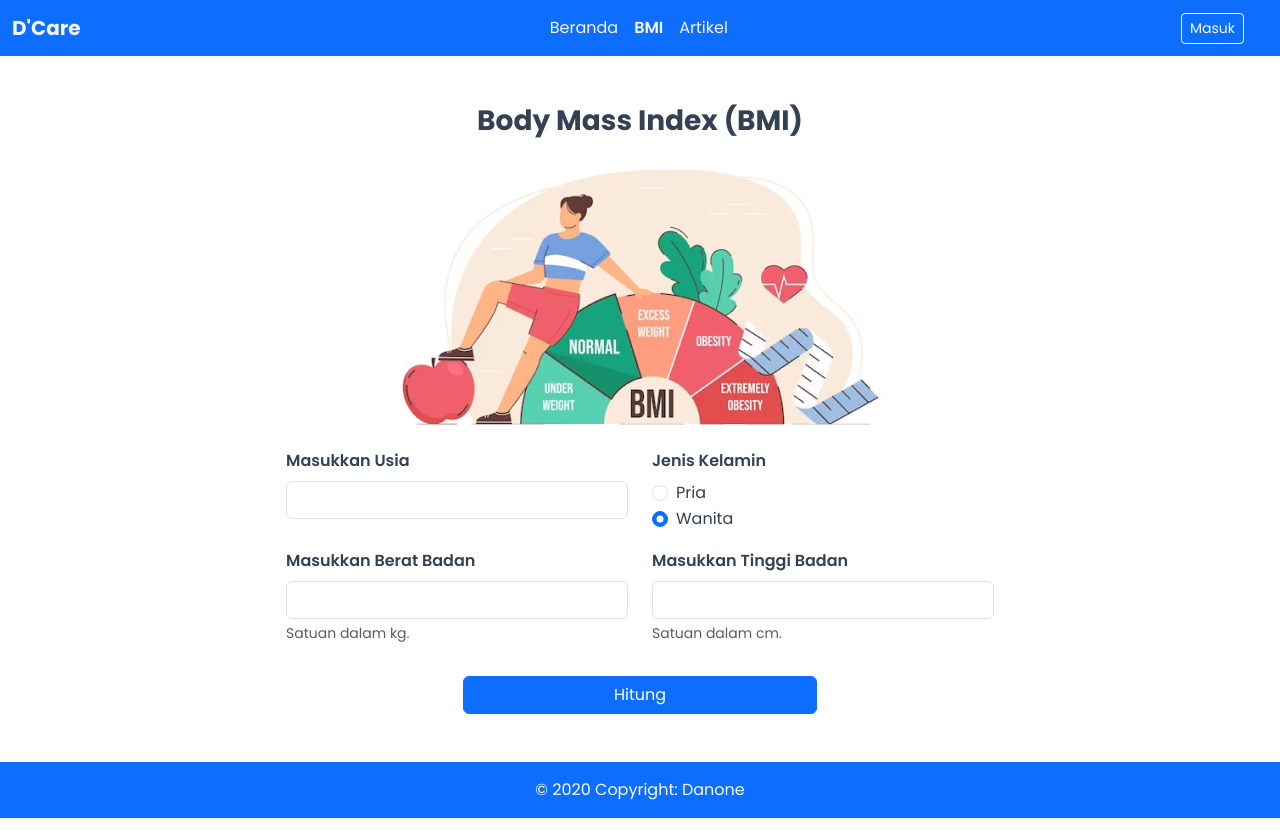
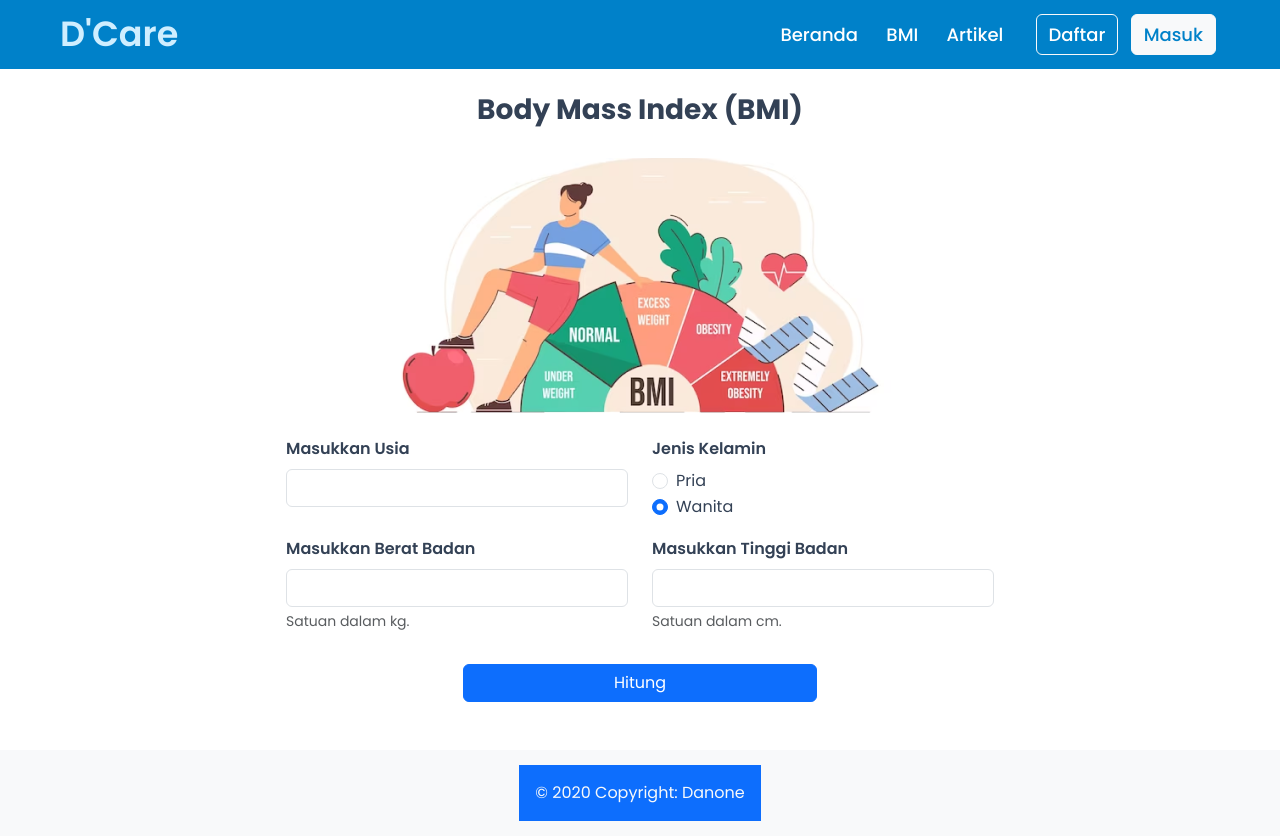
Before and after one commit to tedzies/responsive-web, a plain HTML site: page BMI.html in a window 1280 px wide. Drawn offline with nearby package versions, Linux system fonts and the light colour scheme.

Commit message:
link homepage dan BMI page

```diff
--- a/BMI.html
+++ b/BMI.html
@@ -9,20 +9,25 @@
   <link rel="preconnect" href="https://fonts.googleapis.com">
   <link rel="preconnect" href="https://fonts.gstatic.com" crossorigin>
   <link href="https://fonts.googleapis.com/css2?family=Poppins:wght@100;200;300;400;500;600;700;800;900&display=swap" rel="stylesheet">
+  <link href="homepage.css" rel="stylesheet">
   <link href="style.css" rel="stylesheet">
 </head>
 <body>
-  <nav class="navbar navbar-expand-md bg-primary mb-5">
-    <div class="container-fluid">
-      <a class="navbar-brand" href="#">D'Care</a>
-      <div class="d-flex justify-content-center collapse navbar-collapse" id="navbarSupportedContent">
-        <div class="navbar-nav">
-          <a class="nav-link" aria-current="page" href="#">Beranda</a>
-          <a class="nav-link active" aria-current="page" href="#">BMI</a>
-          <a class="nav-link" aria-current="page" href="#">Artikel</a>
+  <nav class="navbar">
+    <div class="container-fluid mx-5">
+      <div class="logo"><a href="#">D'Care</a></div>
+      <ul class="menu">
+        <li><a href="homepage.html" class="ms-4 menu-btn">Beranda</a></li>
+        <li><a href="BMI.html" class="ms-4 menu-btn">BMI</a></li>
+        <li><a href="#artikel" class="mx-4 menu-btn">Artikel</a></li>
+        <div class="d-inline">
+          <li><a href="#masuk" class="btn btn-outline-light mx-1 menu-btn">Daftar</a></li>
+          <li><a href="#masuk" class="btn btn-light mx-1 menu-btn-primary">Masuk</a></li>
         </div>
+      </ul>
+      <div class="menu-btn">
+        <i class="fas fa-bars"></i>
       </div>
-      <a class="d-flex justify-content-center btn btn-outline-light btn-sm me-4" href="#">Masuk</a>
     </div>
   </nav>
   <div class="d-flex justify-content-center m-4">
--- a/homepage.css
+++ b/homepage.css
@@ -30,6 +30,10 @@ html{
 /* all similar content styling codes */
 section{
     padding: 20px 0;
+}
+
+ul{
+    margin-bottom: 0px;
 }
 .max-width{
     max-width: 1300px;
@@ -99,6 +103,7 @@ section .title::after{
     color: #CFEEFF;
     font-size: 35px;
     font-weight: 600;
+    text-decoration: none;
 }
 .navbar .logo a span{
     color: #CFEEFF;
@@ -113,11 +118,12 @@ section .title::after{
 }
 .navbar .menu li a{
     display: block;
-    color: #fff;
+    /* color: #fff; */
     font-size: 18px;
     font-weight: 500;
-    margin-left: 25px;
+    /* margin-left: 25px; */
     transition: color 0.3s ease;
+    align-items: center;
 }
 .navbar .menu li a:hover{
     color: #CFEEFF;
@@ -132,6 +138,14 @@ section .title::after{
     font-size: 23px;
     cursor: pointer;
     display: none;
+    text-decoration: none;
+}
+.menu-btn-primary {
+    color: #0081C9;
+    font-size: 23px;
+    cursor: pointer;
+    display: none;
+    text-decoration: none;
 }
 .scroll-up-btn{
     position: fixed;
@@ -513,11 +527,11 @@ footer span a:hover{
     }
 }
 @media (max-width: 947px){
-    .menu-btn{
+    .menu-btn, .menu-btn-primary{
         display: block;
         z-index: 999;
     }
-    .menu-btn i.active:before{
+    .menu-btn, .menu-btn-primary i.active:before{
         content: "\f00d";
     }
     .navbar .menu{
--- a/style.css
+++ b/style.css
@@ -32,6 +32,8 @@ nav{
   color: #0081C9;
 }
 
-/* .title-page{
-  color: #334155;
-} */
+.navbar{
+  position:static;
+  background-color: #0081C9;
+  padding: 8px 0px;
+}
```
Also changed, not shown: homepage.html (+12 -6 lines).
